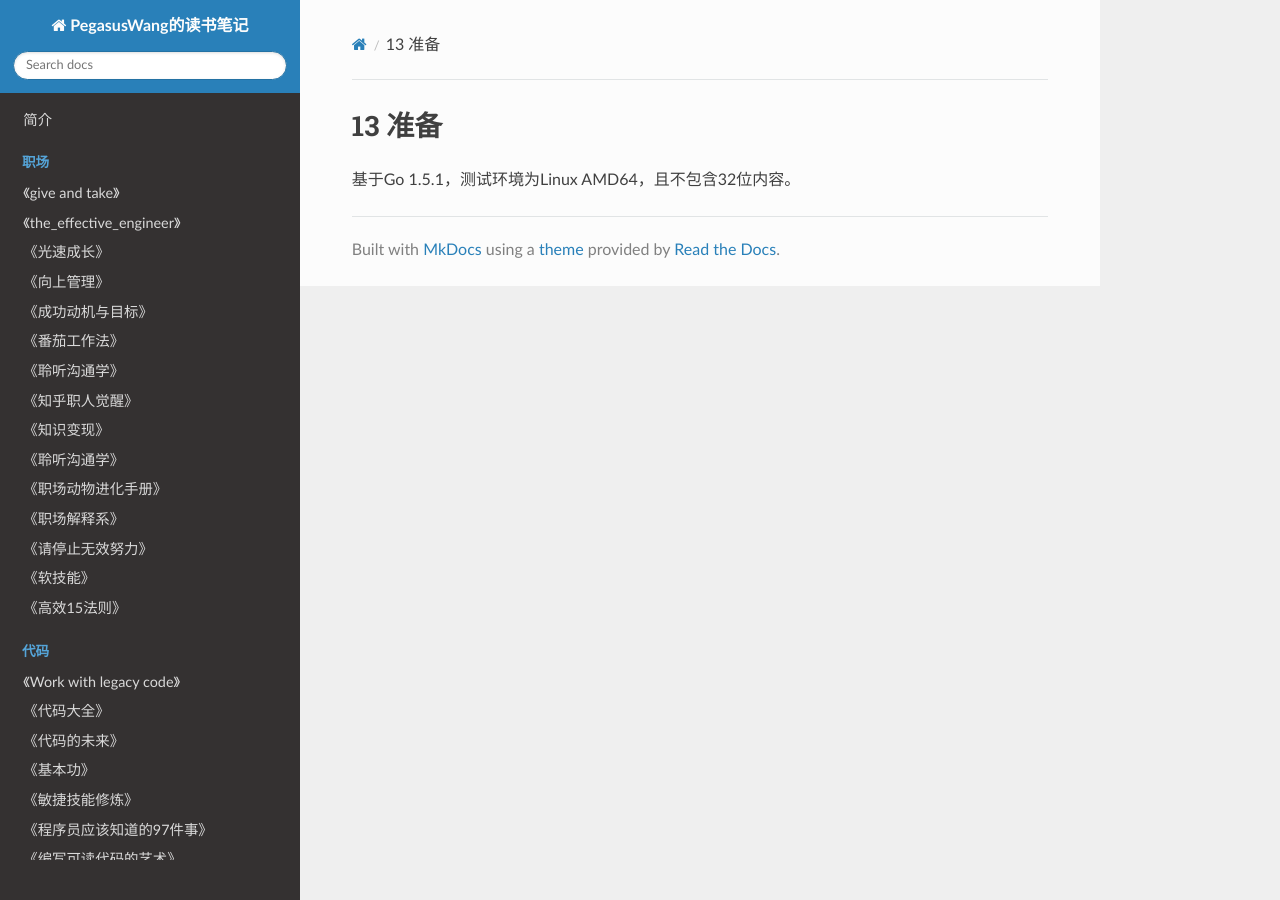
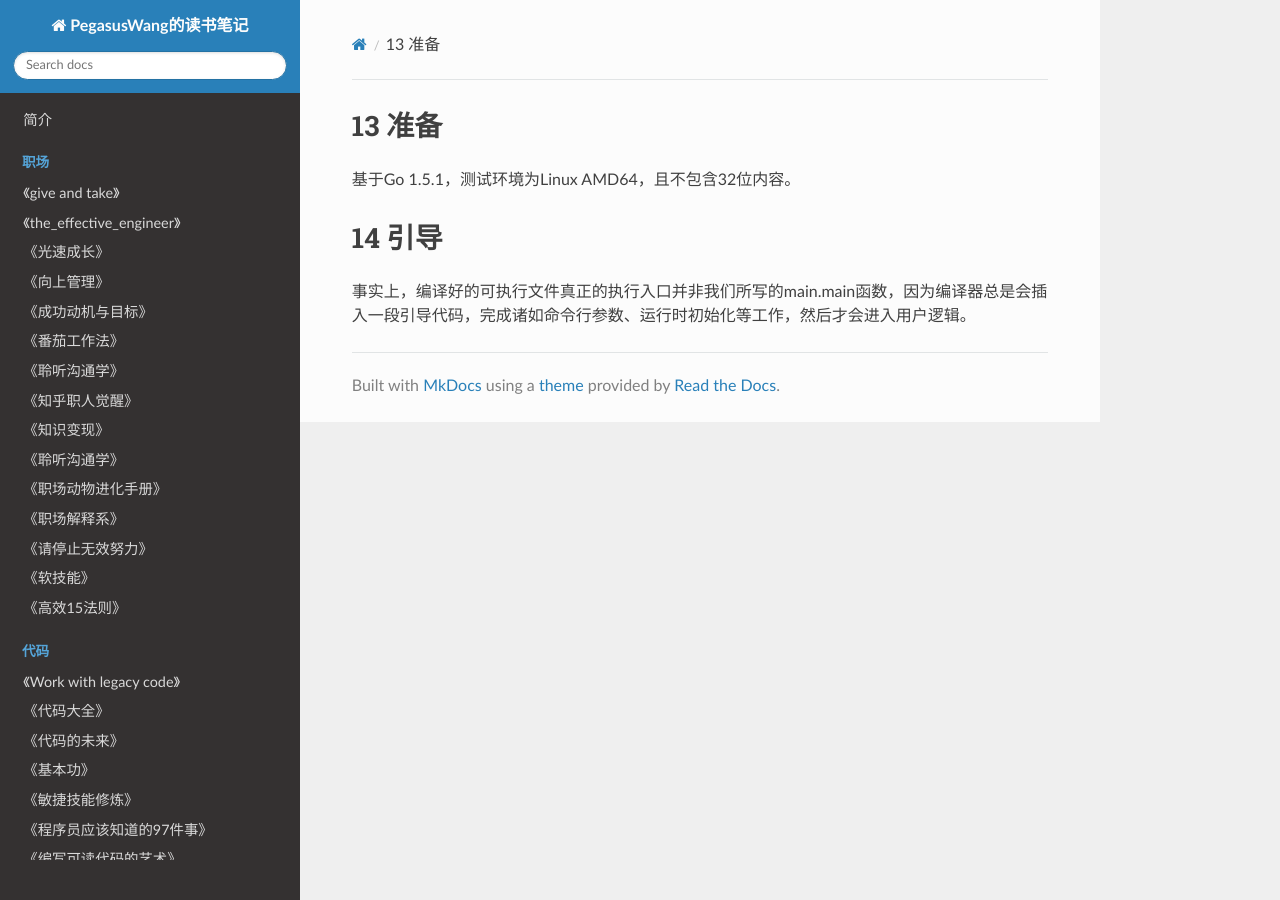
Before and after one commit to PegasusWang/booknotes, an MkDocs documentation site: the page built from docs/golang/go语言学习笔记源码剖析.md, in a window 1280 px wide. Built offline with MkDocs 1.6.1, drawn with Linux system fonts in a browser that asks for light colours; nearby versions of some CDN libraries; old or Windows-style settings are respelled for this version of MkDocs.

Commit message:
go 引导

```diff
--- a/docs/golang/go语言学习笔记源码剖析.md
+++ b/docs/golang/go语言学习笔记源码剖析.md
@@ -1,3 +1,8 @@
 # 13 准备
 
 基于Go 1.5.1，测试环境为Linux AMD64，且不包含32位内容。
+
+
+# 14 引导
+
+事实上，编译好的可执行文件真正的执行入口并非我们所写的main.main函数，因为编译器总是会插入一段引导代码，完成诸如命令行参数、运行时初始化等工作，然后才会进入用户逻辑。
```
